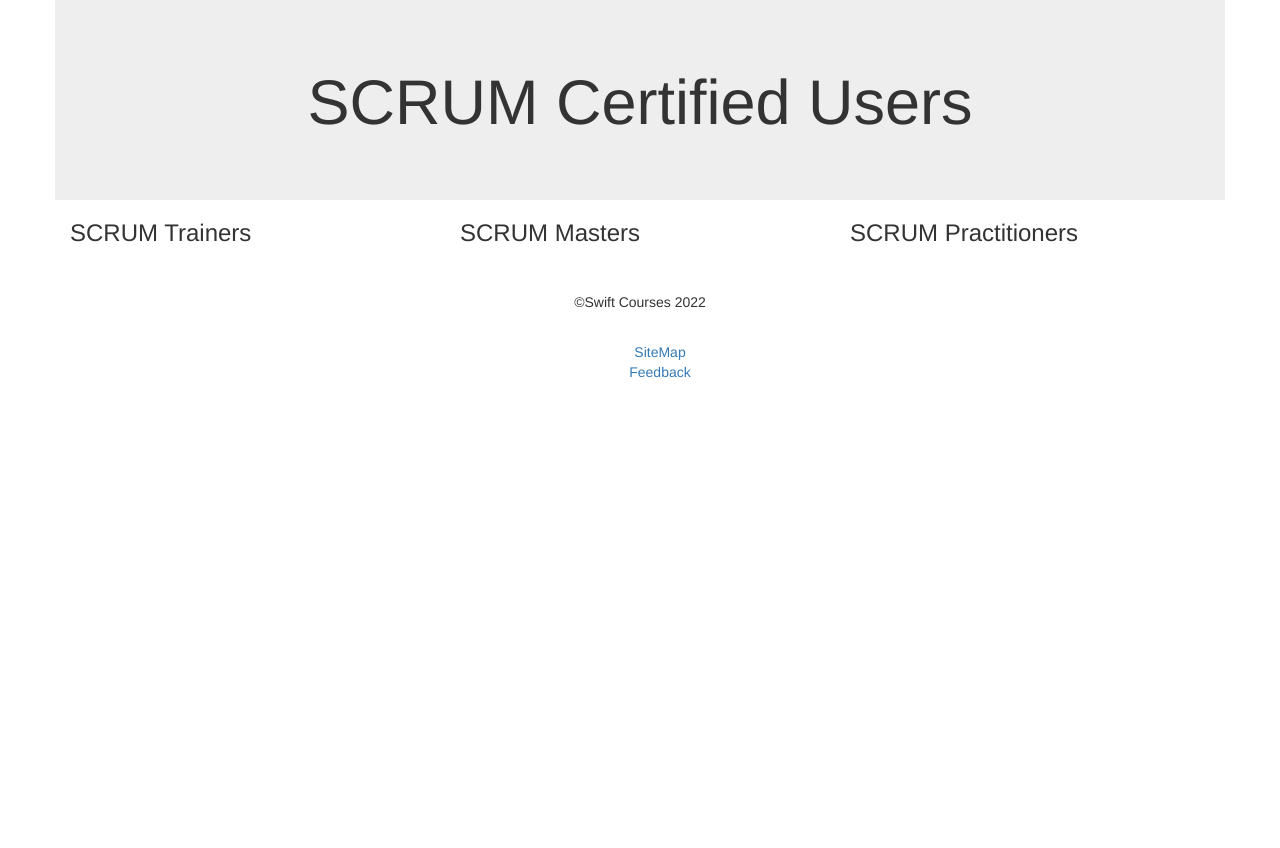
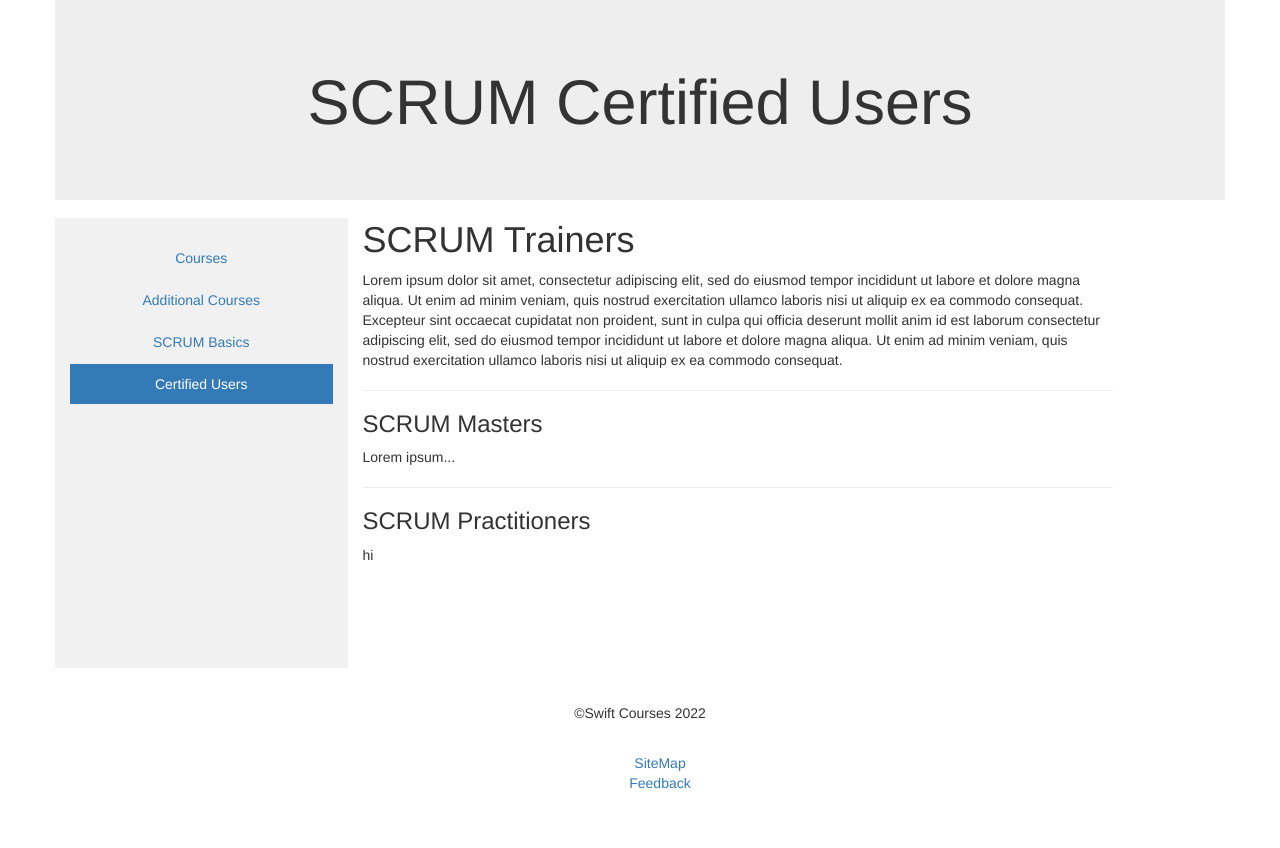
Before and after one commit to Void-Stag/Flask-Assessment, a Flask app: page /users in a window 1280 px wide. Shown: the part 52-900 px from the top of the page. Before the commit the page ends 430 px from the top, so only its background shows below. Run offline with Flask 3, Linux system fonts and the light colour scheme; parts of the project's set-up code (start-up, migrations or seed data) failed here and were passed over; some libraries are stand-ins or nearby versions.

Commit message:
Update certiuse.html

```diff
--- a/App3_Scrum_080222/app/templates/certiuse.html
+++ b/App3_Scrum_080222/app/templates/certiuse.html
@@ -7,24 +7,28 @@
     <p></p>
   </div>
 
-  <div class="container">
-    <div class="row">
-      <div class="col-sm-4">
-        <h3>SCRUM Trainers</h3>
-        <p></p>
-
-      </div>
-      <div class="col-sm-4">
-        <h3>SCRUM Masters</h3>
-        <p></p>
-
-      </div>
-      <div class="col-sm-4">
-        <h3>SCRUM Practitioners</h3>
-        <p></p>
-      </div>
+  <div class="container-fluid text-center">
+  <div class="row content">
+    <div class="col-sm-3 sidenav">
+      <ul class="nav nav-pills nav-stacked">
+      <li><a href="{{ url_for('main.course') }}">Courses</a></li>
+      <li><a href="{{ url_for('main.addcourse') }}">Additional Courses</a></li>
+      <li><a href="{{ url_for('main.basicscrum') }}">SCRUM Basics</a></li>
+      <li class="active"><a href="{{ url_for('main.users') }}">Certified Users</a></li>
+    </ul>
+    </div>
+    <div class="col-sm-8 text-left">
+      <h1>SCRUM Trainers</h1>
+      <p>Lorem ipsum dolor sit amet, consectetur adipiscing elit, sed do eiusmod tempor incididunt ut labore et dolore magna aliqua. Ut enim ad minim veniam, quis nostrud exercitation ullamco laboris nisi ut aliquip ex ea commodo consequat. Excepteur sint occaecat cupidatat non proident, sunt in culpa qui officia deserunt mollit anim id est laborum consectetur adipiscing elit, sed do eiusmod tempor incididunt ut labore et dolore magna aliqua. Ut enim ad minim veniam, quis nostrud exercitation ullamco laboris nisi ut aliquip ex ea commodo consequat.</p>
+      <hr>
+      <h3>SCRUM Masters</h3>
+      <p>Lorem ipsum...</p>
+      <hr>
+      <h3>SCRUM Practitioners</h3>
+      <p>hi</p>
     </div>
   </div>
+</div>
 
 
 {% endblock %}
```
